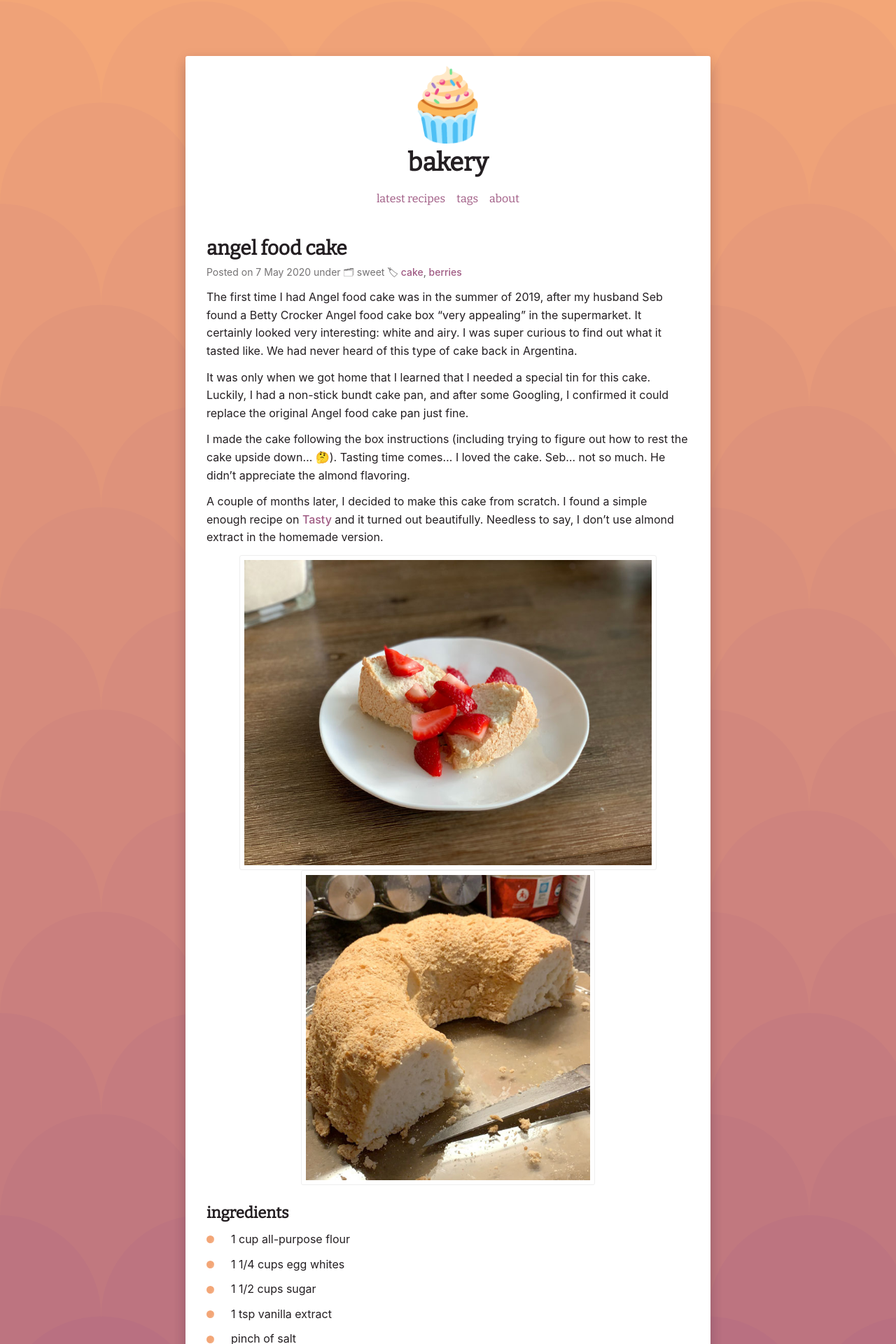
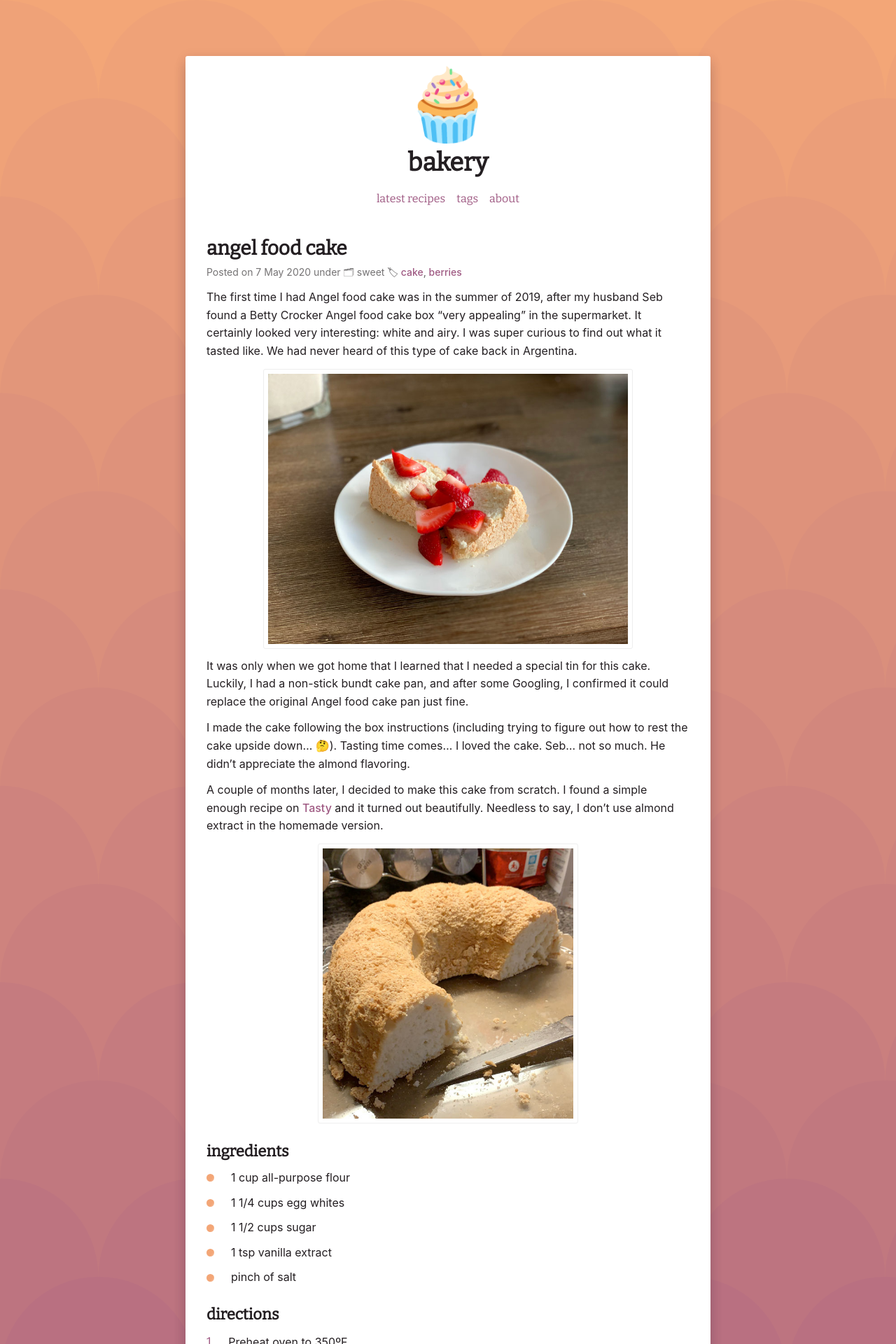
Before and after one commit to amireynoso/bakery, a Jekyll site: the page built from _posts/2020-05-07-angels-food-cake.md, in a window 1280 px wide. Shown: the top 1920 px of the page at 70% size. Built offline with Jekyll 4.4.1, drawn with Linux system fonts in a browser that asks for light colours; our own code applies the rules of GitHub Pages for plain Markdown files.

Commit message:
Prevent image jumping on recipes and re-organize content

```diff
--- a/_posts/2020-05-07-angels-food-cake.md
+++ b/_posts/2020-05-07-angels-food-cake.md
@@ -7,14 +7,15 @@ image: featured/angel-food-cake.jpg
 
 The first time I had Angel food cake was in the summer of 2019, after my husband Seb found a Betty Crocker Angel food cake box "very appealing" in the supermarket. It certainly looked very interesting: white and airy. I was super curious to find out what it tasted like. We had never heard of this type of cake back in Argentina.
 
+![Angel food cake served with strawberries]({{ "assets/images/angel-food-cake-1.jpg" | relative_url }}){: width="800" height="600"}
+
 It was only when we got home that I learned that I needed a special tin for this cake. Luckily, I had a non-stick bundt cake pan, and after some Googling, I confirmed it could replace the original Angel food cake pan just fine.
 
 I made the cake following the box instructions (including trying to figure out how to rest the cake upside down... 🤔). Tasting time comes... I loved the cake. Seb... not so much. He didn't appreciate the almond flavoring.
 
 A couple of months later, I decided to make this cake from scratch. I found a simple enough recipe on [Tasty](https://tasty.co/recipe/angel-food-cake-in-a-springform-pan){:target="_blank"} and it turned out beautifully. Needless to say, I don't use almond extract in the homemade version.
 
-![Angel food cake served with strawberries]({{ "assets/images/angel-food-cake-1.jpg" | relative_url }})
-![Angel food cake before cutting]({{ "assets/images/angel-food-cake-2.jpg" | relative_url }})
+![Angel food cake before cutting]({{ "assets/images/angel-food-cake-2.jpg" | relative_url }}){: width="558" height="600"}
 
 ### Ingredients
 
--- a/_sass/_recipe.scss
+++ b/_sass/_recipe.scss
@@ -76,8 +76,9 @@ $border-width: 0.6rem;
   }
 
   img {
+    max-height: 40rem;
     max-width: 100%;
-    max-height: 45rem;
+    width: auto;
     margin: 0 auto;
     @include border;
   }
```
Also changed, not shown: _posts/2020-03-26-hot-cakes.md (+1 -1 lines).
